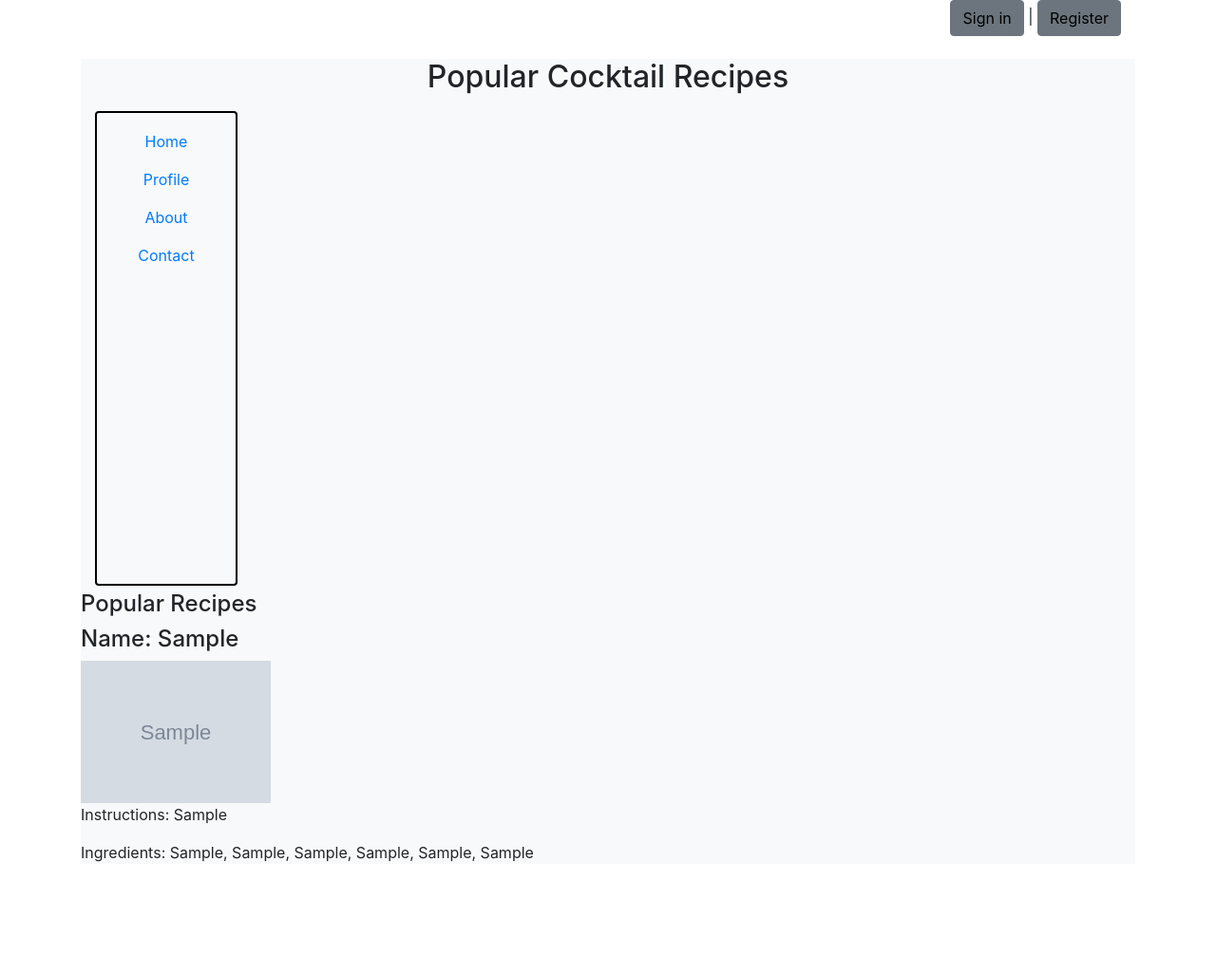
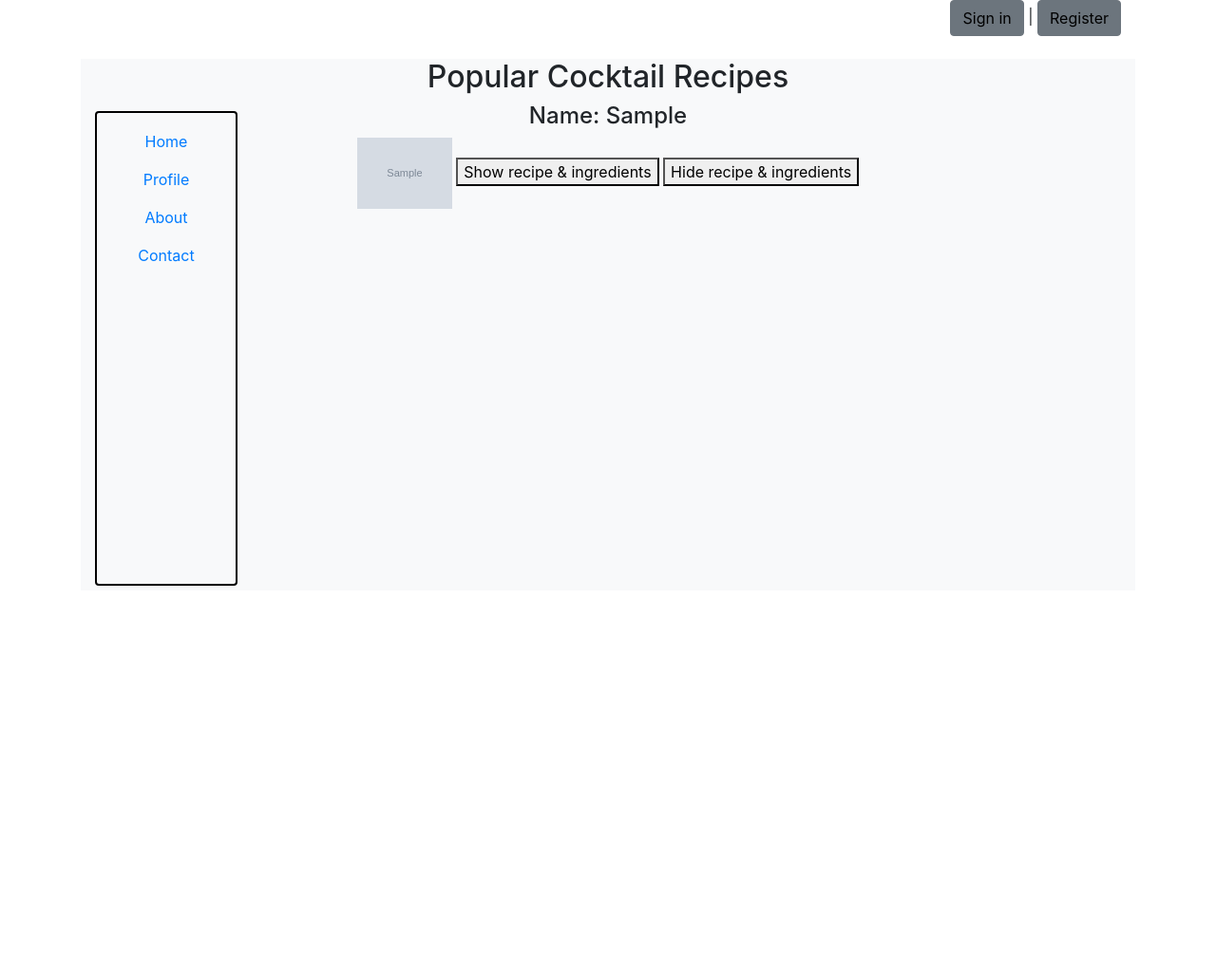
Before and after one commit to jennifertimbol/cocktails_recipe, a Django app: template mainApp/templates/homepage.html in a window 1280 px wide. Shown: the whole page at 95% size. After the commit the page ends 617 px from the top, so only its background shows below. Run offline with Django 3.2, Linux system fonts and the light colour scheme; tables that the repository leaves empty hold one stand-in row (values such as "Sample post"); the template is opened without the code that fills it: values that come from a table or form of the project are taken from there, most other values are stand-ins (such as "Sample title", 1, 10 or a date in 2020); grey boxes marked "Sample" are stand-in pictures; some libraries are stand-ins or nearby versions.

Commit message:
uploaded first 6 API recipes on the home page

```diff
--- a/mainApp/templates/homepage.html
+++ b/mainApp/templates/homepage.html
@@ -16,7 +16,7 @@
     <!-- Latest compiled JavaScript -->
     <script src="https://maxcdn.bootstrapcdn.com/bootstrap/4.5.2/js/bootstrap.min.js"></script>
     {% load static %}
-    <link rel="stylesheet" href="{% static 'homepage.css' %}">
+    <link rel="stylesheet" href="{% static '/homepage.css' %}">
     <title>Homepage</title>
 </head>
 
@@ -35,6 +35,14 @@
         <div class="wrapper bg-light">
             <div class="main">
                 <h2>Popular Cocktail Recipes</h2>
+                {% for cocktail in cocktails %}
+                <h4>Name: {{cocktail.strDrink}}</h4>
+                <img style="width: 100px; height: auto;" src="{{cocktail.strDrinkThumb}}" alt="Cocktail Image">
+                <button>Show recipe &amp; ingredients</button>
+                <button id="hide">Hide recipe &amp; ingredients</button>
+                <p style="display: none">Instructions: {{cocktail.strInstructions}}</p>
+                <p style="display: none">Ingredients: {{cocktail.strIngredient1}}, {{cocktail.strIngredient2}}, {{cocktail.strIngredient3}}, {{cocktail.strIngredient4}}, {{cocktail.strIngredient5}}, {{cocktail.strIngredient6}}</p>
+                {% endfor %}
             </div>
             <div class="sidebar bg-light">
                 <ul style="text-decoration: none;">
@@ -45,14 +53,14 @@
                 </ul>
             </div>
             <!--<div class="cocktail_list bg-light">
-<!-- The newest cocktail recipe should load here.
+The newest cocktail recipe should load here.
 I dont have all the code working for it yet though. -->
                 <!--<div class="new_cocktail">
                     <h5 style="text-align: left;">New Cocktail</h5>
                     <div class="cocktail">
                         <div class="cocktail_image">
                             <img src="{{cocktail.image.url" alt="Cocktail Image">
-<!-- These will display the duration entered when working.  -->
+ These will display the duration entered when working.  -->
                             <!--<div class="recipe_duration">
                                     <p>{{ cocktail.duration }} mins</p>
                                 </div>
@@ -62,23 +70,23 @@ I dont have all the code working for it yet though. -->
                     <div class="cocktail">
                         <div class="cocktail_image">
                             <img src="{{cocktail.image.url" alt="Cocktail Image">
-                            <!-- <div class="recipe_duration">
+                             <div class="recipe_duration">
                                 <p>{{ recipe.duration }} mins</p>
                             </div> -->
                        <!---- </div>
-                       <!---- <a href="/cocktailrecipe/{{recipe.id}}"><button>{{ cocktail.cocktail_name}}</button></a>
+                       <-- <a href="/cocktailrecipe/{{recipe.id}}"><button>{{ cocktail.cocktail_name}}</button></a>
                     </div>
                     <div class="cocktail">
                         <div class="cocktail_image">
                             <img src="{{cocktail.image.url" alt="Cocktail Image">
-                            <!-- <div class="recipe_duration">
+                             <div class="recipe_duration">
                                 <p>{{ recipe.duration }} mins</p>
                             </div> -->
                        <!---- </div>
                         <a href="/cocktailrecipe/{{recipe.id}}"><button>{{ cocktail.cocktail_name}}</button></a>
                     </div>
                 </div>
-<!-- Here is the end for the new recipes -->
+ Here is the end for the new recipes -->
                     <!-- <div class="row">
                         <h4>Popular Recipes</h4>
                         <div class="col-sm-6">
@@ -115,30 +123,32 @@ I dont have all the code working for it yet though. -->
                     <div class="cocktail">
                         <div class="cocktail_image">
                             <img src="{{cocktail.image.url" alt="Cocktail Image">
-                            <!-- <div class="recipe_duration">
+                             <div class="recipe_duration">
                                 <p>{{ recipe.duration }} mins</p>
                             </div> -->
                         <!--</div>
                         <button>cocktail name</button>
                     </div>
                 </div>
-<!-- It ends here. -->
+ It ends here. -->
 
-<h4>Popular Recipes</h4>
-            {% for cocktail in cocktails %}
-                <h4>Name: {{cocktail.strDrink}}</h4>
-                <img style="width: 200px; height: auto;" src="{{cocktail.strDrinkThumb}}" alt="Cocktail Image">
-                <p>Instructions: {{cocktail.strInstructions}}</p>
-                <p>Ingredients: {{strIngredient1}}, {{strIngredient2}}, {{strIngredient3}}, {{strIngredient4}}, {{strIngredient5}}, {{strIngredient6}}</p>
-                {% endfor %}
+
             </div>
         </div>
-    </div>
     <footer class="footer">
         <div class="">
 
         </div>
     </footer>
+    <script>
+        $( "button" ).click(function() {
+          $( "p" ).show( "slow" );
+        });
+
+        $( "#hide" ).click(function() {
+            $( "p" ).hide();
+        });
+        </script>
 </body>
 
 </html>
--- a/mainApp/urls.py
+++ b/mainApp/urls.py
@@ -13,5 +13,5 @@ urlpatterns = [
     path('cocktailrecipe/<int:recipe_id>', views.cocktailprofile),
     path('deletecocktail/<int:recipe_id>', views.deletecocktail),
     path('logout', views.logout),
-    path('generate_api_recipe', views.generate_api_recipe)
+
 ]
```
Also changed, not shown: mainApp/templates/profilepage.html (+14 -3 lines), mainApp/views.py (+11 -11 lines).
